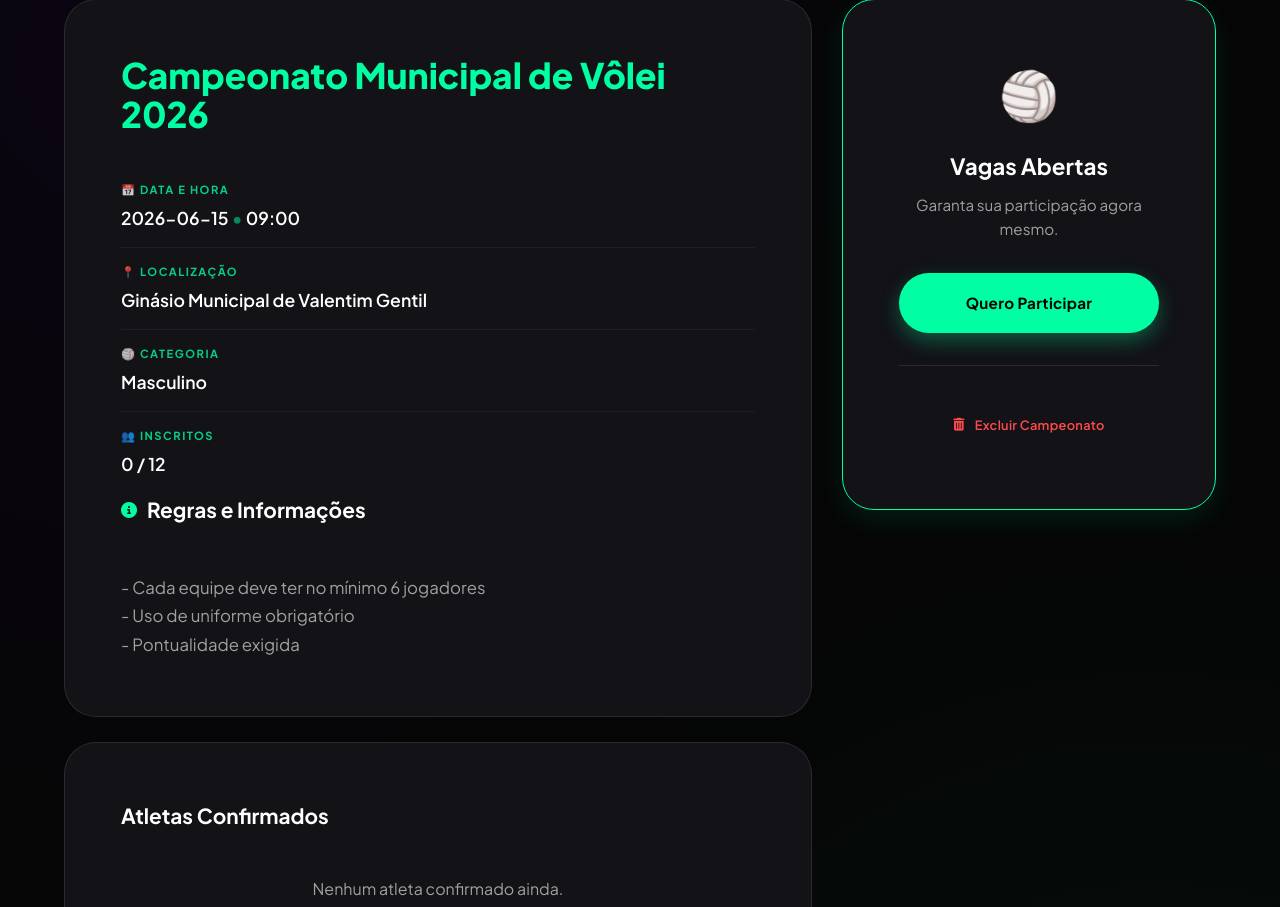
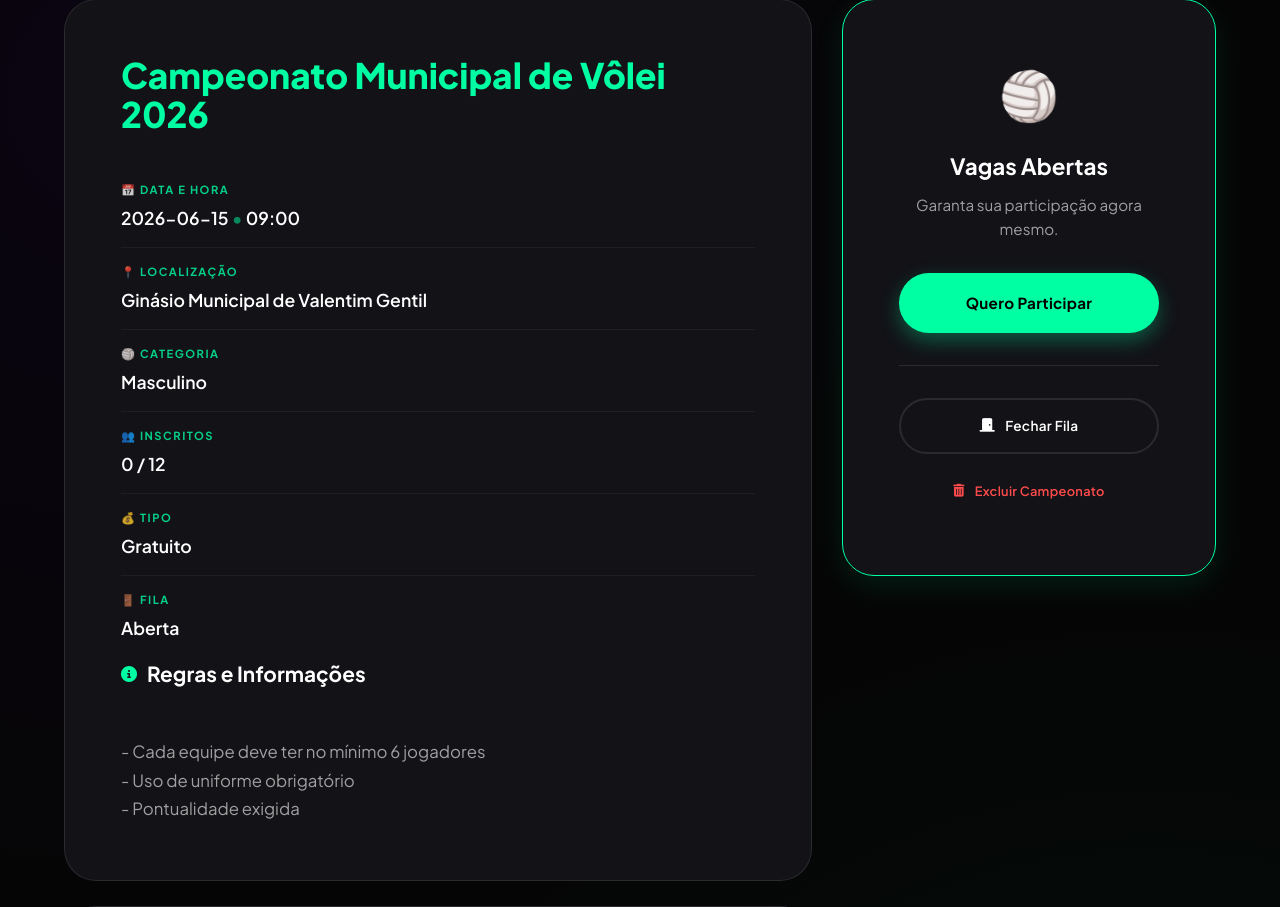
Before and after one commit to hiccupgamesdev-prog/voleipro-valentim, a Flask app: page /campeonato/5fceccf3-d2bb-46fb-9670-2a6762dbc45c in a window 1280 px wide. Shown: the part 352-1259 px from the top of the page. Run offline with Flask 3, Linux system fonts and the light colour scheme; the visitor is signed in with stand-in values (Sample User, id 1); data that the repository does not hold is empty.

Commit message:
att 18.6 add sistema campeonato pago

```diff
--- a/app.py
+++ b/app.py
@@ -247,17 +247,56 @@ def inscrever(id):
         flash("Você já está inscrito!", "info")
         return redirect(url_for("detalhe_campeonato", id=id))
 
-    max_p = int(camp.get("max_participantes", 12))
-    if len(camp.get("inscritos", [])) < max_p:
+    tipo = camp.get("tipo", "gratuito")
+    status_fila = camp.get("status_fila", "aberta")
+
+    if tipo == "pago":
+        # No pago, todos vão para a espera até o admin confirmar pagamento
+        if "lista_espera" not in camp: camp["lista_espera"] = []
+        camp["lista_espera"].append(user_id)
+        flash("Inscrição realizada! Aguarde a confirmação do pagamento pelo administrador.", "warning")
+    else:
+        # Lógica normal para gratuito
+        max_p = int(camp.get("max_participantes", 12))
+        if len(camp.get("inscritos", [])) < max_p:
+            if "inscritos" not in camp: camp["inscritos"] = []
+            camp["inscritos"].append(user_id)
+            flash("Inscrição realizada com sucesso!", "success")
+        else:
+            if "lista_espera" not in camp: camp["lista_espera"] = []
+            camp["lista_espera"].append(user_id)
+            flash("Vagas esgotadas! Você está na fila de espera.", "warning")
+
+    save_camp(camp)
+    return redirect(url_for("detalhe_campeonato", id=id))
+
+@app.route("/admin/campeonato/confirmar_pagamento/<camp_id>/<user_id>")
+@admin_required
+def admin_confirmar_pagamento(camp_id, user_id):
+    camp = next((c for c in get_camps() if c["id"] == camp_id), None)
+    if not camp: return redirect(url_for("admin_dashboard"))
+
+    if user_id in camp.get("lista_espera", []):
+        camp["lista_espera"].remove(user_id)
         if "inscritos" not in camp: camp["inscritos"] = []
         camp["inscritos"].append(user_id)
-        flash("Inscrição realizada com sucesso!", "success")
-    else:
-        if "lista_espera" not in camp: camp["lista_espera"] = []
-        camp["lista_espera"].append(user_id)
-        flash("Vagas esgotadas! Você está na fila de espera.", "warning")
+        save_camp(camp)
+        flash("Pagamento confirmado e atleta movido para competidores!", "success")
 
+    return redirect(url_for("detalhe_campeonato", id=camp_id))
+
+@app.route("/admin/campeonato/alternar_fila/<id>")
+@admin_required
+def admin_alternar_fila(id):
+    camp = next((c for c in get_camps() if c["id"] == id), None)
+    if not camp: return redirect(url_for("admin_dashboard"))
+
+    atual = camp.get("status_fila", "aberta")
+    camp["status_fila"] = "fechada" if atual == "aberta" else "aberta"
     save_camp(camp)
+
+    status_msg = "fechada" if camp["status_fila"] == "fechada" else "aberta"
+    flash(f"A fila do campeonato foi {status_msg}!", "info")
     return redirect(url_for("detalhe_campeonato", id=id))
 
 @app.route("/cancelar_inscricao/<id>")
@@ -321,6 +360,8 @@ def admin_novo_camp():
             "categoria": request.form.get("categoria", "Geral"),
             "max_participantes": request.form.get("max_participantes", "12"),
             "regras": request.form.get("regras", ""),
+            "tipo": request.form.get("tipo", "gratuito"), # 'gratuito' ou 'pago'
+            "status_fila": "aberta", # 'aberta' ou 'fechada'
             "inscritos": [], "lista_espera": []
         }
         save_camp(new_camp)
@@ -348,7 +389,8 @@ def admin_editar_camp(id):
             "local": request.form.get("local", camp["local"]),
             "categoria": request.form.get("categoria", camp["categoria"]),
             "max_participantes": str(new_max),
-            "regras": request.form.get("regras", camp["regras"])
+            "regras": request.form.get("regras", camp["regras"]),
+            "tipo": request.form.get("tipo", camp.get("tipo", "gratuito"))
         })
 
         if "inscritos" not in camp: camp["inscritos"] = []
--- a/templates/detalhe.html
+++ b/templates/detalhe.html
@@ -110,6 +110,16 @@
                         <span class="info-label">👥 Inscritos</span>
                         <div class="info-value">{{ camp.inscritos|length }} / {{ camp.max_participantes }}</div>
                     </div>
+                    {% if session.role == 'admin' %}
+                    <div class="info-block">
+                        <span class="info-label">💰 Tipo</span>
+                        <div class="info-value">{{ 'Pago' if camp.tipo == 'pago' else 'Gratuito' }}</div>
+                    </div>
+                    <div class="info-block">
+                        <span class="info-label">🚪 Fila</span>
+                        <div class="info-value">{{ 'Aberta' if camp.status_fila != 'fechada' else 'Fechada' }}</div>
+                    </div>
+                    {% endif %}
                 </div>
 
                 <div class="rules-section">
@@ -139,13 +149,22 @@
                 {% endif %}
 
                 {% if espera_nomes %}
-                <h3 style="margin: 2.5rem 0 1.5rem; font-size: 1.3rem;">Lista de <span>Espera</span></h3>
+                <h3 style="margin: 2.5rem 0 1.5rem; font-size: 1.3rem;">Lista de <span>Espera / Pagamento</span></h3>
                 <div style="display: grid; gap: 10px;">
                     {% for nome in espera_nomes %}
                     <div style="padding: 12px 15px; background: rgba(255,255,255,0.02); border-radius: 12px; display: flex; align-items: center; gap: 12px; opacity: 0.8;">
                         <div style="width: 8px; height: 8px; background: #ffb800; border-radius: 50%;"></div>
                         <span style="font-size: 0.95rem;">{{ nome }}</span>
+
+                        {% if session.role == 'admin' and camp.tipo == 'pago' %}
+                        <a href="{{ url_for('admin_confirmar_pagamento', camp_id=camp.id, user_id=camp.lista_espera[loop.index0]) }}"
+                           class="btn btn-primary"
+                           style="margin-left: auto; padding: 5px 10px; font-size: 0.7rem; border-radius: 8px;">
+                           Confirmar Pagamento
+                        </a>
+                        {% else %}
                         <small style="margin-left: auto; color: var(--text-muted);">{{ loop.index }}º fila</small>
+                        {% endif %}
                     </div>
                     {% endfor %}
                 </div>
@@ -170,11 +189,21 @@
                     <div style="color: var(--primary); font-size: 3rem; margin-bottom: 1rem;">🏐</div>
                     <h3 style="font-size: 1.4rem; margin-bottom: 0.5rem;">Vagas <span>Abertas</span></h3>
                     <p style="color: var(--text-muted); margin-bottom: 2rem; font-size: 0.95rem;">Garanta sua participação agora mesmo.</p>
-                    <a href="{{ url_for('inscrever', id=camp.id) }}" class="btn btn-primary" style="width: 100%; padding: 1.1rem;">Quero Participar</a>
+                    {% if camp.status_fila == 'fechada' %}
+                        <div style="color: #ff4b4b; font-size: 3rem; margin-bottom: 1rem;">🚫</div>
+                        <h3 style="font-size: 1.4rem; margin-bottom: 0.5rem;">Fila <span>Encerrada</span></h3>
+                        <p style="color: var(--text-muted); margin-bottom: 2rem; font-size: 0.95rem;">Não é mais possível se inscrever neste evento.</p>
+                    {% else %}
+                        <a href="{{ url_for('inscrever', id=camp.id) }}" class="btn btn-primary" style="width: 100%; padding: 1.1rem;">Quero Participar</a>
+                    {% endif %}
                 {% endif %}
 
                 {% if session.role == 'admin' %}
                 <hr style="border: none; border-top: 1px solid var(--glass-border); margin: 2rem 0;">
+                <a href="{{ url_for('admin_alternar_fila', id=camp.id) }}" class="btn btn-outline" style="width: 100%; margin-bottom: 10px; font-size: 0.85rem;">
+                    <i class="fas fa-door-{{ 'closed' if camp.status_fila != 'fechada' else 'open' }}"></i>
+                    {{ 'Fechar Fila' if camp.status_fila != 'fechada' else 'Abrir Fila' }}
+                </a>
                 <a href="{{ url_for('admin_excluir_camp', id=camp.id) }}" class="btn btn-outline" style="width: 100%; font-size: 0.8rem; color: #ff4b4b; border-color: transparent;" onclick="return confirm('Excluir este campeonato?')"><i class="fas fa-trash-alt"></i> Excluir Campeonato</a>
                 {% endif %}
             </div>
```
Also changed, not shown: templates/admin/form_campeonato.html (+7 -0 lines).
